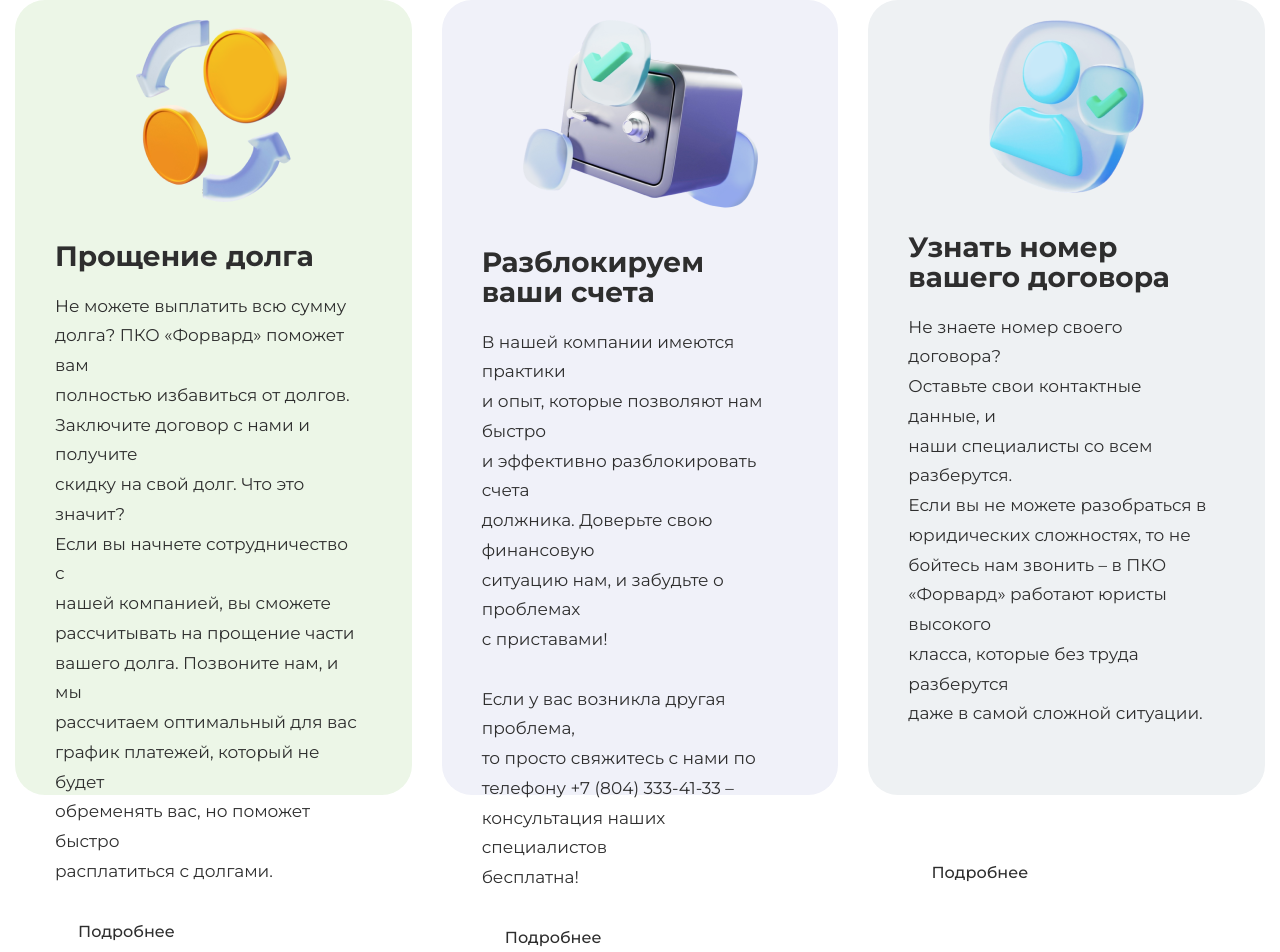
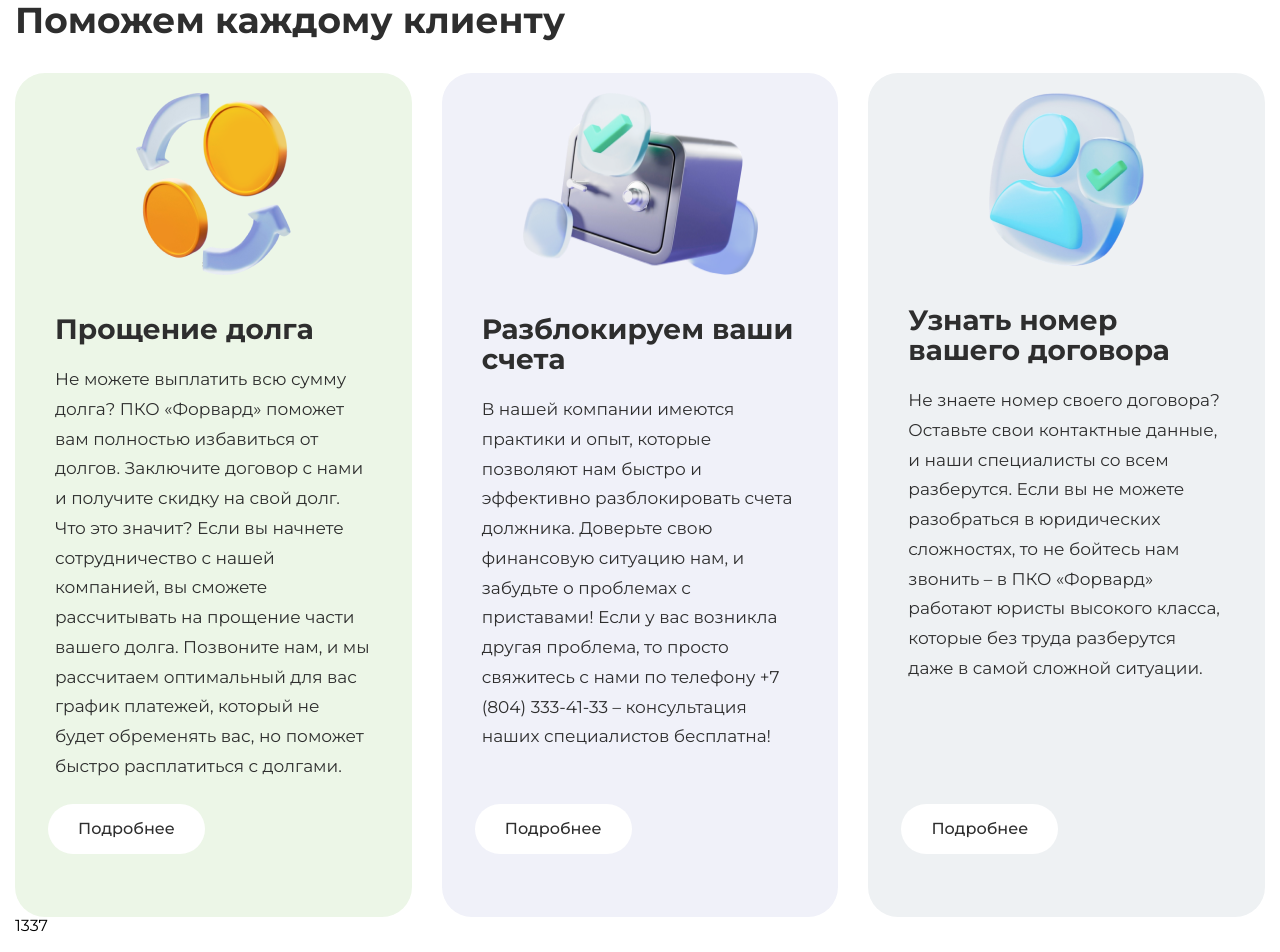
Before and after one commit to caforward/test_site, a Vue app: page / in a window 1280 px wide. Shown: the part 933-1885 px from the top of the page. Built offline with nearby package versions, Linux system fonts and the light colour scheme.

Commit message:
finished block HelpEver

```diff
--- a/src/components/HelpEverClient.vue
+++ b/src/components/HelpEverClient.vue
@@ -1,13 +1,19 @@
 <template>
     <div class="container">
-        <div v-for="item in items" :key="item.id" :style="{ backgroundColor: item.background }" class="flex-container">
+        <div class="headText">Поможем каждому клиенту</div>
+        <div class="flexMain">
+        <div v-for="item in items" :key="item.id" :style="{ backgroundColor: item.background }" class="flex-items">
             <div class="img-container"><img :src="item.imageUrl" alt="There was a img :( "></div>
             <div class="flexElements">
                 <h3>{{ item.textH3 }}</h3>
                 <p>{{ item.textParagr }}</p>
-                <div v-bind:class="{ 'buttonItems3' : item.id === 3 }"><button>Подробнее</button></div>
+
             </div>
+            <div class="wrapButt" >
+                    <button>Подробнее</button></div>
         </div>
+        </div>
+        <div>1337</div>
     </div>
 
 </template>
@@ -32,19 +38,19 @@ export default defineComponent({
                     id: 1,
                     imageUrl: '/src/assets/images/HelpEverClient/1img.png',
                     textH3: "Прощение долга",
-                    textParagr: "Не можете выплатить всю сумму\nдолга? ПКО «Форвард» поможет вам\nполностью избавиться от долгов.\nЗаключите договор с нами и получите\nскидку на свой долг. Что это значит?\nЕсли вы начнете сотрудничество с\nнашей компанией, вы сможете\nрассчитывать на прощение части\nвашего долга. Позвоните нам, и мы\nрассчитаем оптимальный для вас\nграфик платежей, который не будет\nобременять вас, но поможет быстро\nрасплатиться с долгами.",
+                    textParagr: "Не можете выплатить всю сумму  долга? ПКО «Форвард» поможет вам  полностью избавиться от долгов.  Заключите договор с нами и получите  скидку на свой долг. Что это значит?  Если вы начнете сотрудничество с  нашей компанией, вы сможете  рассчитывать на прощение части  вашего долга. Позвоните нам, и мы  рассчитаем оптимальный для вас  график платежей, который не будет  обременять вас, но поможет быстро  расплатиться с долгами.",
                     background: '#ecf6e7'
                 }, {
                     id: 2,
                     imageUrl: '/src/assets/images/HelpEverClient/2img.png',
                     textH3: "Разблокируем ваши счета",
-                    textParagr: "В нашей компании имеются практики\nи опыт, которые позволяют нам быстро\nи эффективно разблокировать счета\nдолжника. Доверьте свою финансовую\nситуацию нам, и забудьте о проблемах\nс приставами!\n\n Если у вас возникла другая проблема,\nто просто свяжитесь с нами по\nтелефону +7 (804) 333‑41‑33 –\nконсультация наших специалистов\nбесплатна!",
+                    textParagr: "В нашей компании имеются практики  и опыт, которые позволяют нам быстро  и эффективно разблокировать счета  должника. Доверьте свою финансовую  ситуацию нам, и забудьте о проблемах  с приставами!     Если у вас возникла другая проблема,  то просто свяжитесь с нами по  телефону +7 (804) 333‑41‑33 –  консультация наших специалистов  бесплатна!",
                     background: '#f0f1f9'
                 }, {
                     id: 3,
                     imageUrl: '/src/assets/images/HelpEverClient/3img.png',
                     textH3: "Узнать номер вашего договора",
-                    textParagr: "Не знаете номер своего договора?\nОставьте свои контактные данные, и\nнаши специалисты со всем разберутся.\nЕсли вы не можете разобраться в\nюридических сложностях, то не\nбойтесь нам звонить – в ПКО\n«Форвард» работают юристы высокого\nкласса, которые без труда разберутся\nдаже в самой сложной ситуации.",
+                    textParagr: "Не знаете номер своего договора?  Оставьте свои контактные данные, и  наши специалисты со всем разберутся.  Если вы не можете разобраться в  юридических сложностях, то не  бойтесь нам звонить – в ПКО  «Форвард» работают юристы высокого  класса, которые без труда разберутся  даже в самой сложной ситуации.",
                     background: "#eef1f3"
                 }
 
@@ -56,24 +62,36 @@ export default defineComponent({
 
 <style lang="scss" scoped>
 @import '/src/assets/scss/base/mixins.scss';
-
+@import '/src//assets/scss/index.scss';
 
 .container {
     margin-top: 100px;
     max-width: 1338px;
+    max-height: 871px;
+    width: 100%;
+    height: 100%;
+}
+.headText {
+font-family: "Montserrat", sans-serif;;
+font-weight: 700;
+font-size: 36px;
+color: #2e2e2e;
+margin-bottom: 32px;
+}
+.flexMain {
     display: flex;
     justify-content: space-between;
-    gap: 30px
+    gap: 30px;
+    position: relative;
 }
-
-.flex-container {
-    max-width: 426px;
-    max-height: 795px;
-    width: 100%;
+.flex-items {
+    padding-left: 40px;
+    padding-right: 40px;
     border-radius: 30px;
     display: flex;
-  flex-direction: column;
-
+    flex-direction: column;
+    height: auto;
+    width: 100%;
 }
 
 h3 {
@@ -84,35 +102,37 @@ h3 {
     color: #2e2e2e;
     margin-top: 40px;
     margin-bottom: 20px;
+    height: auto;
 }
 
 p {
-
     white-space: pre-line;
     font-family: "Montserrat", sans-serif;
     font-weight: 400;
     font-size: 17px;
     line-height: 175%;
     color: #2e2e2e;
+    padding-bottom: 135px;
 }
 
-button {
+
+.wrapButt{
+    color:blanchedalmond;
+    position: absolute;
+    bottom: 23px;
+    width: 100%;
+    button {
     @include buttonDetails;
     margin: 20px 0px 40px -7px;
     padding: 15px 0;
+}
 
 }
-.buttonItems3 {
-        margin-top: 99px;
-    }
-
 
 .flexElements {
     display: flex;
     align-items: baseline;
     flex-direction: column;
-    padding-left: 40px;
-    padding-right: 50px;
     justify-content: space-between;
 }
 
@@ -121,7 +141,7 @@ button {
     justify-content: center;
     max-width: 100%;
     margin-top: 20px;
-    height: auto;
+    max-height: 182px;
 }
 
 
```
